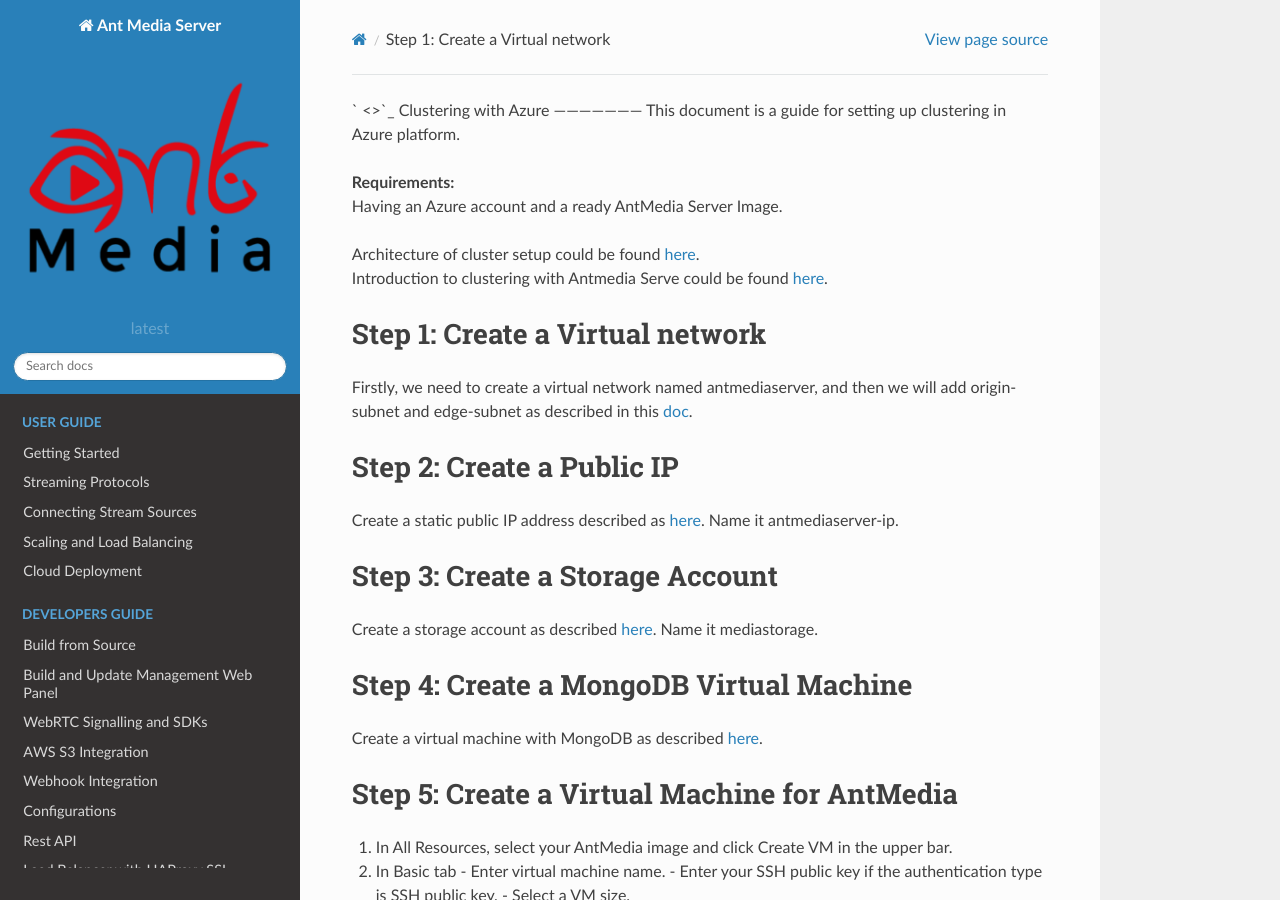
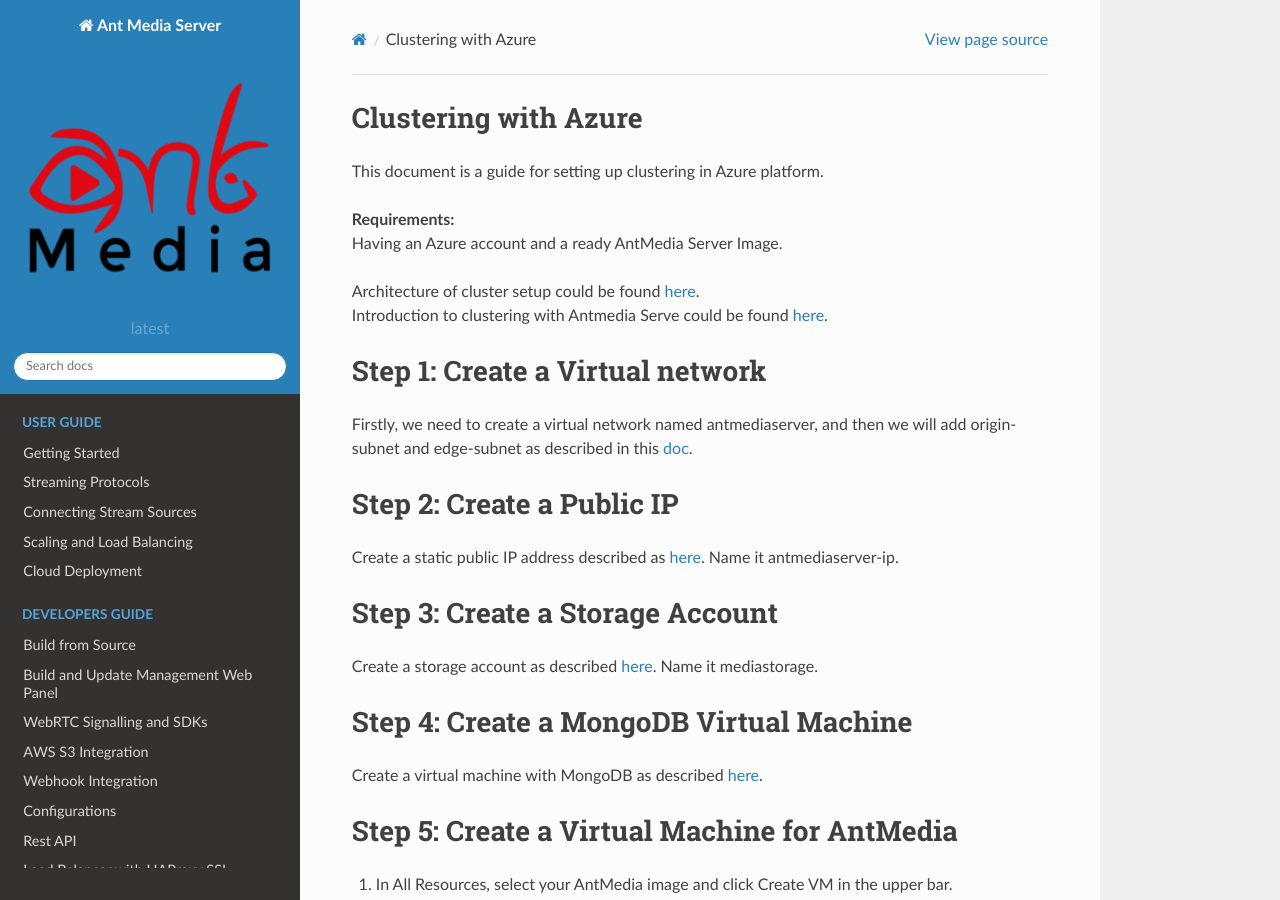
Before and after one commit to sachinmsahrma/Ant-Media-Docs, a Sphinx documentation site: the page built from docs/Clustering-with-Azure.rst, in a window 1280 px wide and 900 px high. Built offline with Sphinx 7.4.7 and the Read the Docs theme 2.0.0, drawn with Linux system fonts in a browser that asks for light colours.

Commit message:
Add Clustering with Azure doc

```diff
--- a/docs/Clustering-with-Azure.rst
+++ b/docs/Clustering-with-Azure.rst
@@ -1,4 +1,3 @@
-` <>`_
 Clustering with Azure
 ---------------------
 This document is a guide for setting up clustering in Azure platform.
@@ -103,18 +102,23 @@
 3. Click HTTP Settings and add a new one as seen below:
 
 .. image:: img/azure_httpsettings.png
+  :width: 150
 4. Click Rules.
 5. Create http_5080_edge as seen below:
 
 .. image:: img/azure_rule_http_5080_edge.png
+  :width: 150
 6. Create http_80_origin as seen below:
 
 .. image:: img/azure_rule_http_80_origin.png
+  :width: 150
 7. Create https_5443_edge as seen below:
 
 .. image:: img/azure_rule_https_5443_edge.png
+  :width: 150
 8. Create https_443_origin as seen below:
 
 .. image:: img/azure_rule_https_443_origin.png
+  :width: 150
 
 This completes the setup.
```
